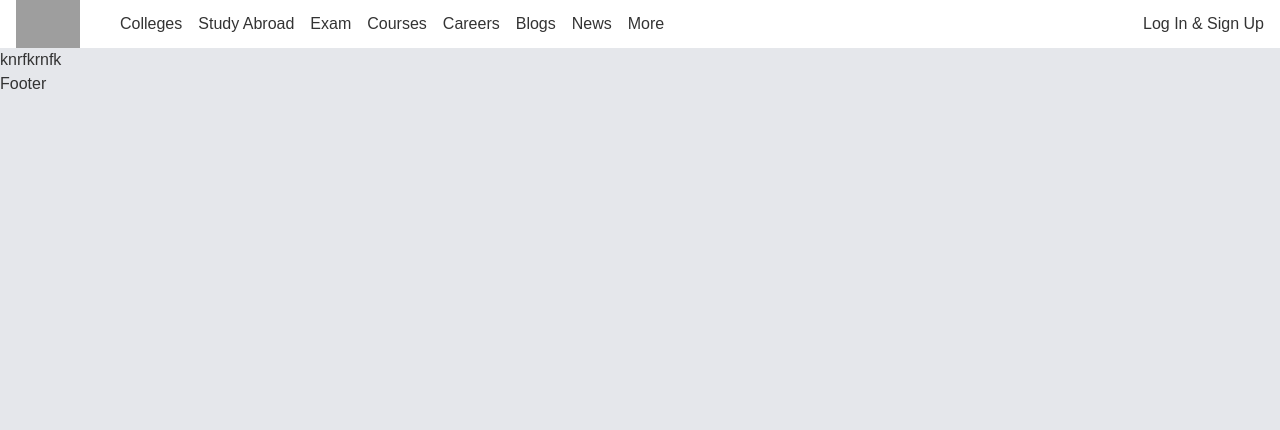
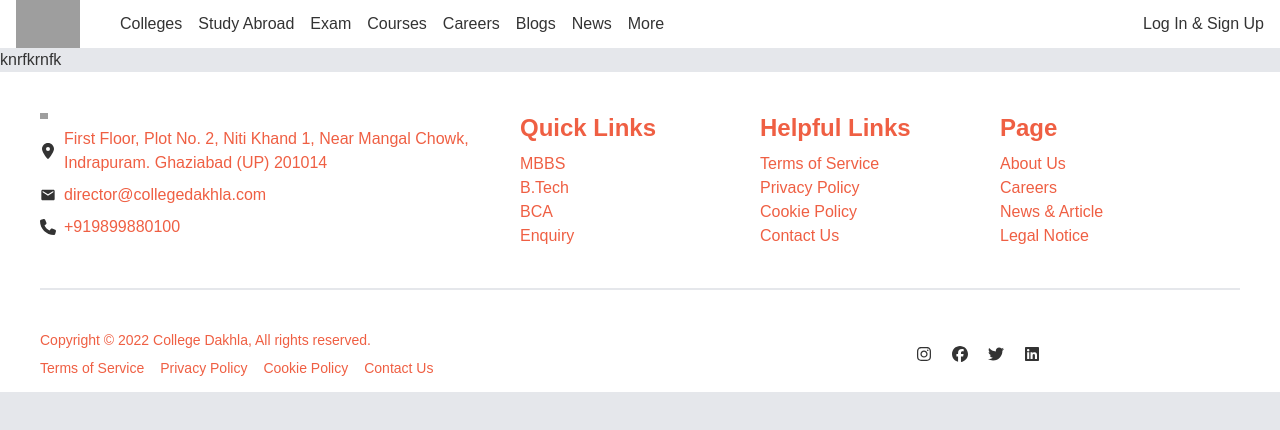
Before and after one commit to Elpixala-Technnologies/collegDakhla-frontend, a Next.js app: page / in a window 1280 px wide. Shown: the top 430 px of the page. Built offline with nearby package versions, Linux system fonts and the light colour scheme; grey boxes are pictures that could not be loaded.

Commit message:
added footer changes

```diff
--- a/src/components/footer/footer.tsx
+++ b/src/components/footer/footer.tsx
@@ -1,7 +1,132 @@
-export  default function Footer(){
-    return (
-        <>
-        <div>Footer</div>
-        </>
-    )
+import Link from "next/link";
+import Image from "next/image";
+import { MdEmail } from "react-icons/md";
+import { FaFacebook, FaInstagram, FaLinkedin, FaLocationDot, FaPhone, FaTwitter } from "react-icons/fa6";
+
+export default function Footer() {
+	return (
+		<>
+			<div className="bg-white relative">
+				<div className="h-80 max-w-screen-2xl max-sm:justify-between mx-10 py-5">
+					<div className="footer-top flex items-center mt-5">
+						<div className="basis-1/2">
+							<div className="logo flex-none w-2">
+								<Link href="/">
+									<Image src={"/college-dakhla-logo.png"} alt="" width={64} height={64} />
+								</Link>
+							</div>
+							<div className="address flex items-center my-2">
+								<FaLocationDot />
+								<span className="text-primary ml-2">First Floor, Plot No. 2, Niti Khand 1, Near Mangal Chowk, <br />Indrapuram. Ghaziabad (UP) 201014</span>
+							</div>
+							<div className="email flex items-center my-2">
+								<MdEmail />
+								<span className="text-primary ml-2">director@collegedakhla.com</span>
+							</div>
+							<div className="contact flex items-center my-2">
+								<FaPhone />
+								<span className="text-primary ml-2">+919899880100</span>
+							</div>
+						</div>
+						<div className="basis-1/4 text-primary quick-links">
+							<h1 className="text-2xl font-semibold">Quick Links</h1>
+							<ul className="mt-2">
+								<li>
+									<Link href="/">MBBS</Link>
+								</li>
+								<li>
+									<Link href="/">B.Tech</Link>
+								</li>
+								<li>
+									<Link href="/">BCA</Link>
+								</li>
+								<li>
+									<Link href="/">Enquiry</Link>
+								</li>
+							</ul>
+						</div>
+						<div className="basis-1/4 text-primary helpful-links">
+							<h1 className="text-2xl font-semibold">Helpful Links</h1>
+							<ul className="mt-2">
+								<li>
+									<Link href="/">Terms of Service</Link>
+								</li>
+								<li>
+									<Link href="/">Privacy Policy</Link>
+								</li>
+								<li>
+									<Link href="/">Cookie Policy</Link>
+								</li>
+								<li>
+									<Link href="/">Contact Us</Link>
+								</li>
+							</ul>
+						</div>
+						<div className="basis-1/4 text-primary page">
+							<h1 className="text-2xl font-semibold">Page</h1>
+							<ul className="mt-2">
+								<li>
+									<Link href="/">About Us</Link>
+								</li>
+								<li>
+									<Link href="/">Careers</Link>
+								</li>
+								<li>
+									<Link href="/">News & Article</Link>
+								</li>
+								<li>
+									<Link href="/">Legal Notice</Link>
+								</li>
+							</ul>
+						</div>
+					</div>
+					<div className="footer-middle border my-10">
+
+					</div>
+					<div className="footer-bottom">
+						<div className="flex items-center">
+							<div className="basis-1/2 text-primary text-sm">
+								<div>
+									<span>Copyright © 2022 College Dakhla, All rights reserved.</span>
+								</div>
+								<div className="mt-2">
+									<ul className="list-none flex space-x-4 text-sm">
+										<li>
+											<Link href="/">Terms of Service</Link>
+										</li>
+										<li className="">
+											<Link href="/">Privacy Policy</Link>
+										</li>
+										<li className="">
+											<Link href="/">Cookie Policy</Link>
+										</li>
+										<li className="">
+											<Link href="/">Contact Us</Link>
+										</li>
+									</ul>
+								</div>
+							</div>
+							<div className="social basis-1/3">
+								<div className="social-icons flex items-center space-x-5 justify-end">
+									<span>
+										<Link href="/"><FaInstagram /></Link>
+									</span>
+									<span>
+										<Link href="/"><FaFacebook /></Link>
+									</span>
+									<span>
+										<Link href="/"><FaTwitter /></Link>
+									</span>
+									<span>
+										<Link href="/"><FaLinkedin /></Link>
+									</span>
+								</div>
+							</div>
+						</div>
+					</div>
+				</div>
+
+			</div >
+		</>
+	)
 }
```
